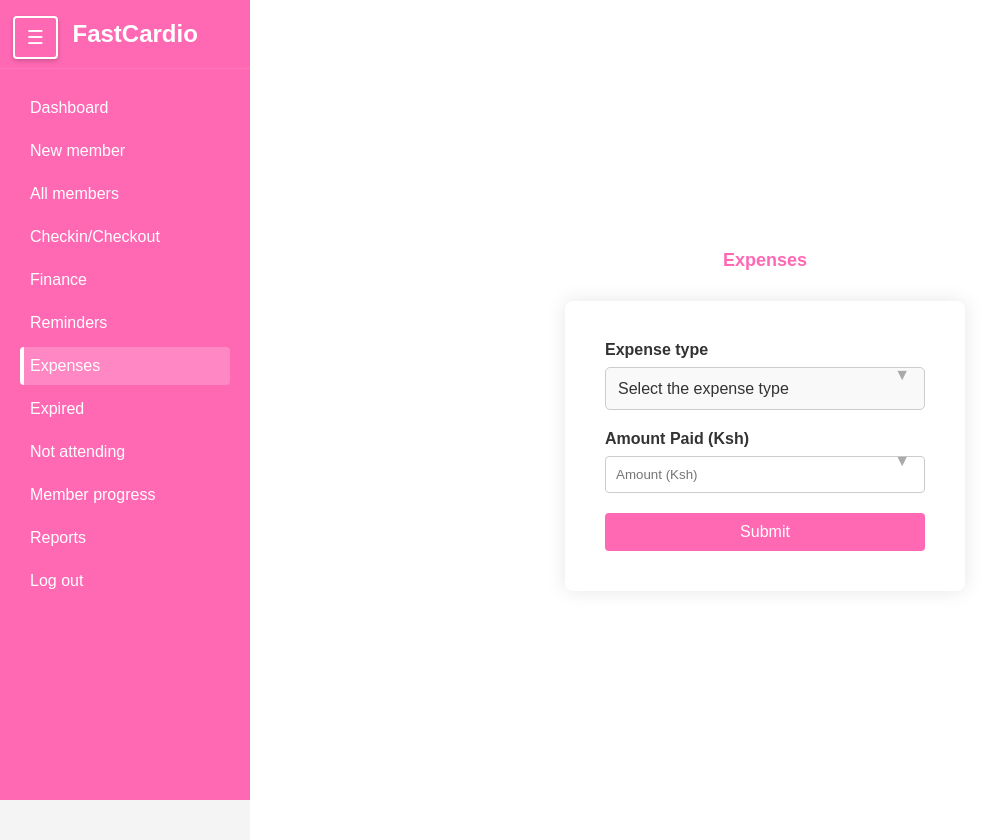
After one commit to Ephraim19/FastCardioGym_MS, a Django app: page /expenses/ in a window 1280 px wide. The commit adds this page. Shown: the whole page, without its empty margins (0-988 px from the left). Run offline with Django 5.2, Linux system fonts and the light colour scheme.

Commit message:
Expenses, revnue and subscription charts

```diff
--- a/members/admin.py
+++ b/members/admin.py
@@ -1,7 +1,8 @@
 from django.contrib import admin
-from .models import Member,CheckInOutRecord,PaymentDetails, Freeze_member
+from .models import Member,CheckInOutRecord,PaymentDetails, Freeze_member, Expense
 # Register your models here.
 admin.site.register(Member)
 admin.decorators.register(PaymentDetails)
 admin.site.register(CheckInOutRecord)
 admin.site.register(Freeze_member)
+admin.site.register(Expense)
--- a/members/static/styles.css
+++ b/members/static/styles.css
@@ -147,3 +147,20 @@ body {
   margin: 5px 0; /* Spacing between name and amount lines */
   color: #ff69b4; /* Pink color for the text */
 }
+
+.messages {
+    width: 100%;
+    padding: 10px;
+    margin-bottom: 15px;
+    border-radius: 5px;
+}
+.messages.error {
+    background-color: #ffdddd;
+    border: 1px solid #ff0000;
+    color: #ff0000;
+}
+.messages.success {
+    background-color: #ddffdd;
+    border: 1px solid #00ff00;
+    color: #008000;
+}
--- a/members/templates/allmembers.html
+++ b/members/templates/allmembers.html
@@ -43,7 +43,7 @@
                 </div>
             {% endfor %}
         </div>
-    {% endif %}
+        {% endif %}
 
         <table class="members-table">
             <thead>
--- /dev/null
+++ b/members/templates/expenses.html
@@ -0,0 +1,44 @@
+
+{% extends 'sidebar.html' %}
+{% load static %}
+
+{% block title %}Expenses{% endblock %}
+
+{% block extra_styles %}
+    <link rel="stylesheet" href="{% static 'styles.css' %}">
+{% endblock %}
+
+{% block content %}
+  <div class="login-container">
+
+    <h1 style="font-size: large;" >Expenses</h1>
+
+
+    <form method="post" action="{% url 'Expenses' %}" >
+      {% csrf_token %}
+
+      <div class="form-group">
+        <label for="plan">Expense type</label>
+        <select name="expense" id="plan" onchange="updateAmount()" required>
+            <option value="" disabled selected>Select the expense type</option>
+            <option value="rent">Rent</option>
+            <option value="salary">Salary</option>
+            <option value="water">Water</option>
+            <option value="cleaners">Cleaners</option>
+            <option value="food">Food</option>
+            <option value="other">Other</option>
+        </select>
+    </div>
+
+      <div class="form-group">
+        <label for="amount">Amount Paid (Ksh)</label>
+        <input type="number" name = "amount" id="amount" placeholder="Amount (Ksh)" required>
+      </div>
+
+      <button type="submit" class="login-button">Submit</button>
+
+    </form>
+
+  </div>
+
+{% endblock %}
--- a/members/templates/sidebar.html
+++ b/members/templates/sidebar.html
@@ -29,6 +29,7 @@
                 <li><a href="{% url 'Checkin' %}">Checkin/Checkout</a></li>
                 <li><a href="{% url 'Finance' %}">Finance</a></li>
                 <li><a href="{% url 'Reminders' %}">Reminders</a></li>
+                <li><a href="{% url 'Expenses' %}">Expenses</a></li>
                 <li><a href="#">Expired</a></li>
                 <li><a href="#">Not attending</a></li>
                 <li><a href="#">Member progress</a></li>
--- a/members/urls.py
+++ b/members/urls.py
@@ -24,5 +24,5 @@ urlpatterns = [
     path('reminders/',views.reminders, name = "Reminders" ),
     path('reminders/all/',views.all_reminders, name = "All Reminders" ),
 
-
+    path('expenses/',views.expenses,name="Expenses" ),
 ]
--- a/members/views.py
+++ b/members/views.py
@@ -1,8 +1,7 @@
-# views.py
 from django.shortcuts import render, redirect, get_object_or_404
 from django.http import HttpResponse, JsonResponse
 from django.contrib.auth.models import User
-from .models import Member, PaymentDetails, CheckInOutRecord, gym_reminder, Freeze_member
+from .models import Member, PaymentDetails, CheckInOutRecord, gym_reminder, Freeze_member, Expense
 from django.contrib import messages
 from django.db.models import Sum, Count
 from django.views.decorators.http import require_http_methods
@@ -12,7 +11,9 @@ from django.contrib.auth import authenticate, login
 from django.views import View
 from django.utils.dateparse import parse_date
 from django.utils import timezone
-from datetime import timedelta
+from datetime import timedelta,datetime
+from django.db.models.functions import TruncMonth
+from django.db.models import Count, Q
 
 def login_page(request):
     return render(request, 'index.html')
@@ -55,11 +56,7 @@ def custom_authenticate(request):
     # If not a POST request, just render the login page
     return render(request, 'index.html')
 
-from django.shortcuts import render
-from django.utils import timezone
-from django.db.models import Count, Q
-from datetime import timedelta
-from .models import Member, CheckInOutRecord, PaymentDetails, Freeze_member
+
 
 def dashboard(request):
     today = timezone.now().date()
@@ -215,8 +212,6 @@ def save_payment(request, member_id=None):
         amount = request.POST.get('amount')
         transaction_id = request.POST.get('code')
 
-        print(plan)
-
         # Save the payment details
         PaymentDetails.objects.create(
             member=member,
@@ -230,12 +225,6 @@ def save_payment(request, member_id=None):
 
     # Render payment form with member context
     return render(request, 'payment.html', {'member': member})
-
-from django.shortcuts import render
-from django.db.models import Sum
-from django.utils import timezone
-from datetime import timedelta
-from .models import Member, PaymentDetails
 
 def calculate_expiry_date(payment_date, plan):
     if not payment_date:
@@ -542,7 +531,27 @@ def finance(request):
 
 
 
+
 class RevenueAndMembershipView(View):
+    def get_monthly_revenue_data(self, start_date=None, end_date=None):
+        if not end_date:
+            end_date = datetime.now().date()
+        if not start_date:
+            start_date = end_date - timedelta(days=365)
+
+    # Get monthly revenue data
+        monthly_revenue = PaymentDetails.objects.filter(
+            payment_date__gte=start_date,
+            payment_date__lte=end_date
+            ).annotate(
+                month=TruncMonth('payment_date')
+            ).values('month').annotate(
+                total_revenue=Sum('amount'),
+                total_subscriptions=Count('id')
+            ).order_by('month')
+
+        return monthly_revenue
+
     def get(self, request):
         # Get date range from request parameters
         start_date = request.GET.get('start_date')
@@ -550,27 +559,69 @@ class RevenueAndMembershipView(View):
 
         # Filter payments by date range if provided
         filters = {}
+        expense_filters = {}
         if start_date:
             filters['payment_date__gte'] = parse_date(start_date)
+            expense_filters['date__gte'] = parse_date(start_date)
         if end_date:
             filters['payment_date__lte'] = parse_date(end_date)
+            expense_filters['date__lte'] = parse_date(end_date)
 
-        # Query the database with optional filters
+        # Query payments with optional filters
         payments = PaymentDetails.objects.filter(**filters)
 
-        # Calculate total revenue by summing the 'amount' field
+        # Calculate total revenue and payment count
         total_revenue = payments.aggregate(total=Sum('amount'))['total'] or 0.00
-        # Calculate the count of payments
         result = payments.aggregate(count=Count('id'))
         payment_count = result['count'] if result['count'] is not None else 0
 
-        # Count the number of memberships and sum amounts by payment plan
+        # Count memberships and sum amounts by payment plan
         membership_types = payments.values('plan').annotate(
             count=Count('id'),
             total_amount=Sum('amount')
         )
 
-        # Create a formatted response
+        # Query expenses with date filters
+        expenses = Expense.objects.filter(**expense_filters)
+
+        # Group expenses by type and calculate totals
+        expense_summary = expenses.values('expense_type').annotate(
+            total_amount=Sum('amount')
+        ).order_by('expense_type')
+
+
+        # Convert expense summary to a dictionary with expense types as keys
+        expense_data = {
+            expense['expense_type'].lower(): float(expense['total_amount'])
+            for expense in expense_summary
+        }
+
+        # Ensure all expense types are present in the response
+        expense_types = ['rent', 'salary', 'water', 'cleaners', 'food', 'other']
+        formatted_expenses = {
+            expense_type: expense_data.get(expense_type, 0)
+            for expense_type in expense_types
+        }
+        #Total expenses
+        total_expenses = sum(formatted_expenses.values())
+
+        # Get monthly revenue data
+        monthly_revenue = self.get_monthly_revenue_data(
+            start_date=parse_date(start_date) if start_date else None,
+            end_date=parse_date(end_date) if end_date else None
+        )
+
+        # Format monthly data for the response
+        monthly_data = [
+            {
+                'month': item['month'].strftime('%B %Y'),
+                'revenue': float(item['total_revenue']),
+                'subscriptions': item['total_subscriptions']
+                }
+            for item in monthly_revenue
+        ]
+
+        # Create the response data
         response_data = {
             'total_revenue': total_revenue,
             'total_subscribers': payment_count,
@@ -581,8 +632,12 @@ class RevenueAndMembershipView(View):
                     'total_amount': membership['total_amount']
                 }
                 for membership in membership_types
-            ]
+            ],
+            'expenses': formatted_expenses,
+            'total_expenses': total_expenses,
+            'monthly_revenue': monthly_data
         }
+
         return JsonResponse(response_data)
 
 def all_reminders(request):
@@ -706,3 +761,24 @@ def freeze_member(request,member_id):
         return redirect('Members')
 
     return render(request, 'freeze.html')
+
+
+# def add_expense(request):
+#     return render(request, 'expenses.html')
+
+def expenses(request):
+    if request.method == "POST":
+        expense = request.POST.get('expense')
+        amount = request.POST.get('amount')
+
+        try:
+            Expense.objects.create(
+                expense_type=expense,
+                amount=amount
+            )
+            messages.success(request, 'Expense saved successfully!')
+            return redirect('Finance')
+        except Exception as e:
+            print(e)
+            messages.error(request, 'Error saving expense.')
+    return render(request, 'expenses.html')
```
Also changed, not shown: members/models.py (+12 -0 lines), members/static/js/finance.js (+189 -1 lines), members/templates/finance.html (+19 -5 lines), db.sqlite3, members/migrations/0013_expense_alter_paymentdetails_plan.py (added).
